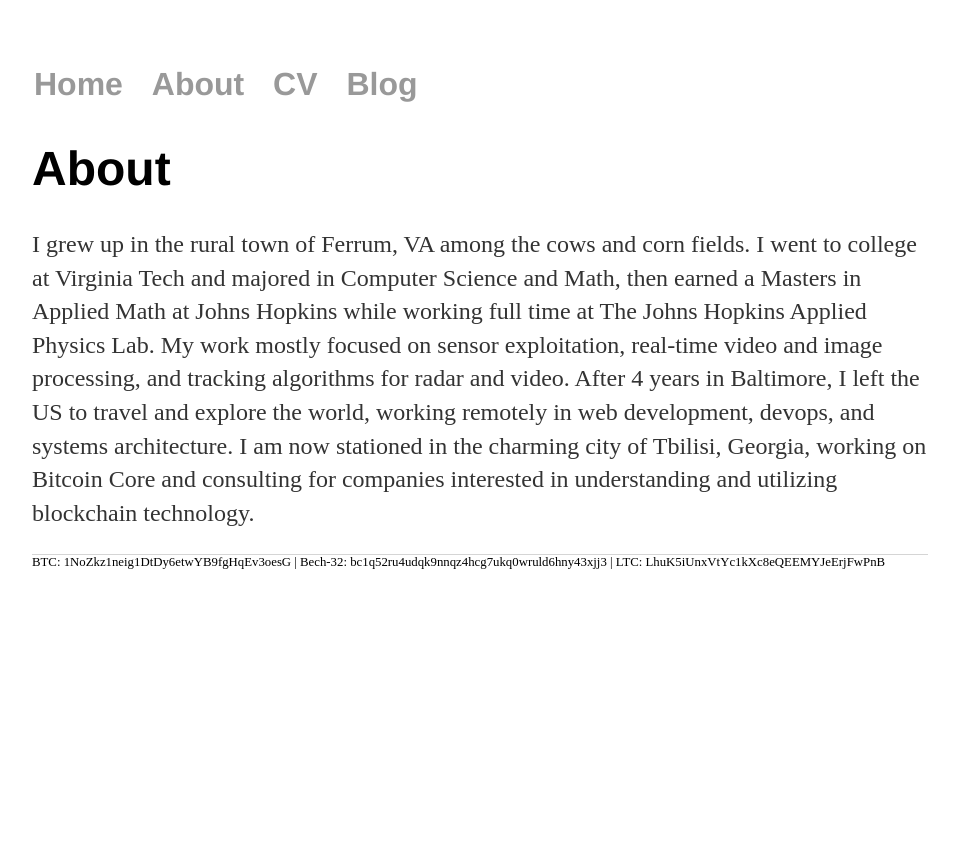
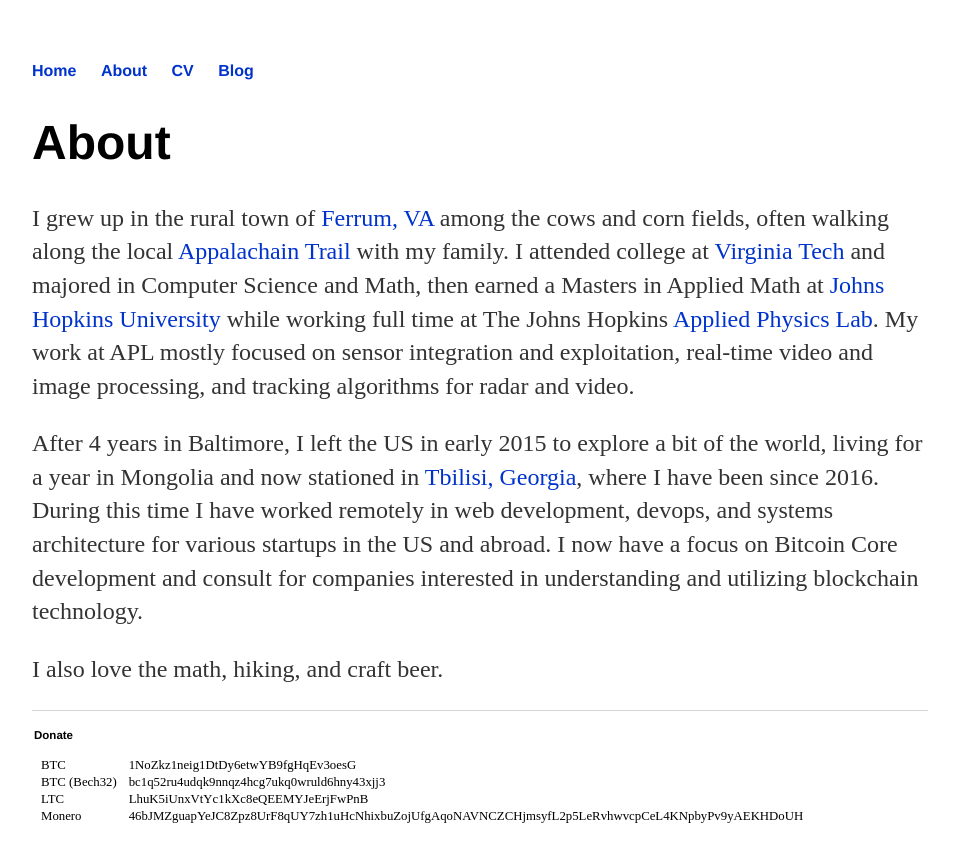
Before and after one commit to conscott/conscott.github.io, a Jekyll site: the page built from about/index.html, in a window 1280 px wide. Shown: the top 862 px of the page, without its empty margins (160-1117 px from the left). Built offline with Jekyll 4.4.1, drawn with Linux system fonts in a browser that asks for light colours.

Commit message:
Update about and css settings

```diff
--- a/_layouts/default.html
+++ b/_layouts/default.html
@@ -24,7 +24,25 @@
 </div>
 
   <footer>
-      BTC: 1NoZkz1neig1DtDy6etwYB9fgHqEv3oesG | Bech-32: bc1q52ru4udqk9nnqz4hcg7ukq0wruld6hny43xjj3 | LTC: LhuK5iUnxVtYc1kXc8eQEEMYJeErjFwPnB
+    <h4>Donate</h4>
+    <table>
+        <tr>
+          <td>BTC</td>
+          <td>1NoZkz1neig1DtDy6etwYB9fgHqEv3oesG</td>
+        </tr>
+        <tr>
+          <td>BTC (Bech32)</td>
+          <td>bc1q52ru4udqk9nnqz4hcg7ukq0wruld6hny43xjj3</td>
+        </tr>
+        <tr>
+          <td>LTC</td>
+          <td>LhuK5iUnxVtYc1kXc8eQEEMYJeErjFwPnB</td>
+        </tr>
+        <tr>
+          <td>Monero</td>
+          <td>46bJMZguapYeJC8Zpz8UrF8qUY7zh1uHcNhixbuZojUfgAqoNAVNCZCHjmsyfL2p5LeRvhwvcpCeL4KNpbyPv9yAEKHDoUH</td>
+        </tr>
+      </table>
   </footer>
   </body>
 
--- a/about/index.html
+++ b/about/index.html
@@ -5,6 +5,8 @@
 
         <div class="about">
             <h1>About</h1>
-            <p>I grew up in the rural town of Ferrum, VA among the cows and corn fields. I went to college at Virginia Tech and majored in Computer Science and Math, then earned a Masters in Applied Math at Johns Hopkins while working full time at The Johns Hopkins Applied Physics Lab. My work mostly focused on sensor exploitation, real-time video and image processing, and tracking algorithms for radar and video. After 4 years in Baltimore, I left the US to travel and explore the world, working remotely in web development, devops, and systems architecture. I am now stationed in the charming city of Tbilisi, Georgia, working on Bitcoin Core and consulting for companies interested in understanding and utilizing blockchain technology.
+            <p>I grew up in the rural town of <a href="https://en.wikipedia.org/wiki/Ferrum,_Virginia">Ferrum, VA</a> among the cows and corn fields, often walking along the local <a href="https://en.wikipedia.org/wiki/Appalachian_Trail">Appalachain Trail</a> with my family. I attended college at <a href="https://vt.edu">Virginia Tech</a> and majored in Computer Science and Math, then earned a Masters in Applied Math at <a href="https://jhu.edu">Johns Hopkins University</a> while working full time at The Johns Hopkins <a href="https://jhuapl.edu">Applied Physics Lab</a>. My work at APL mostly focused on sensor integration and exploitation, real-time video and image processing, and tracking algorithms for radar and video. </p>
+            <p>After 4 years in Baltimore, I left the US in early 2015 to explore a bit of the world, living for a year in Mongolia and now stationed in <a href="https://en.wikipedia.org/wiki/Tbilisi">Tbilisi, Georgia</a>, where I have been since 2016. During this time I have worked remotely in web development, devops, and systems architecture for various startups in the US and abroad. I now have a focus on Bitcoin Core development and consult for companies interested in understanding and utilizing blockchain technology.
             </p>
+            <p>I also love the math, hiking, and craft beer.</b>
         </div>
--- a/css/main.css
+++ b/css/main.css
@@ -1,6 +1,6 @@
 body { margin: 60px auto; width: 70%; }
 
-a { text-decoration: none; color: #999; }
+a { text-decoration: none; color: #0033cc; }
 a:hover { text-decoration: underline; }
 
 p, ul { font-size: 1.5em; line-height: 1.4em; color: #333; }
@@ -9,12 +9,14 @@
 h1 { font-size: 3em;  }
 h2 { font-size: 2.7em; }
 h3 { font-size: 2.3em; }
-h4 { font-size: 1.9em; }
+h4 { font-size: .9em; }
 
-nav ul, footer ul { font-size: 2em; font-family: 'Helvetica', 'Arial', 'Sans-Serif'; padding: 2px; list-style: none; font-weight: bold; }
+nav ul, footer ul { font-size: 1em; font-family: 'Helvetica', 'Arial', 'Sans-Serif'; padding: 0px; list-style: none; font-weight: bold; }
 nav ul li, footer ul li { display: inline; margin-right: 20px; }
 
-footer { border-top: 1px solid #d5d5d5; font-size: .8em; }
+/* Donate footer */
+footer { border-top: 1px solid #d5d5d5; padding: 2px; font-size: .8em; }
+footer td {padding:0 5px 0 5px}
 
 /* Blog */
 ul.posts { margin: 20px auto 40px; font-size: 1.5em; }
--- a/index.html
+++ b/index.html
@@ -7,8 +7,8 @@
         <h1>Conor Scott</h1>
         <p>Software Developer, Consultant, and Blockchain Evangelist</p>
         <ul class="contacts">
+            <li><a href="https://github.com/conscott">Github</a></li>
             <li><a href="mailto:conor.r.scott.88@gmail.com">Email</a></li>
-                <li><a href="https://github.com/conscott">Github</a></li>
             <li><a href="https://www.linkedin.com/in/conor-scott-687bb7143/">LinkedIn</a></li>
         </ul>
     </div>
```
Lines whose indentation alone changed are shown as unchanged.
